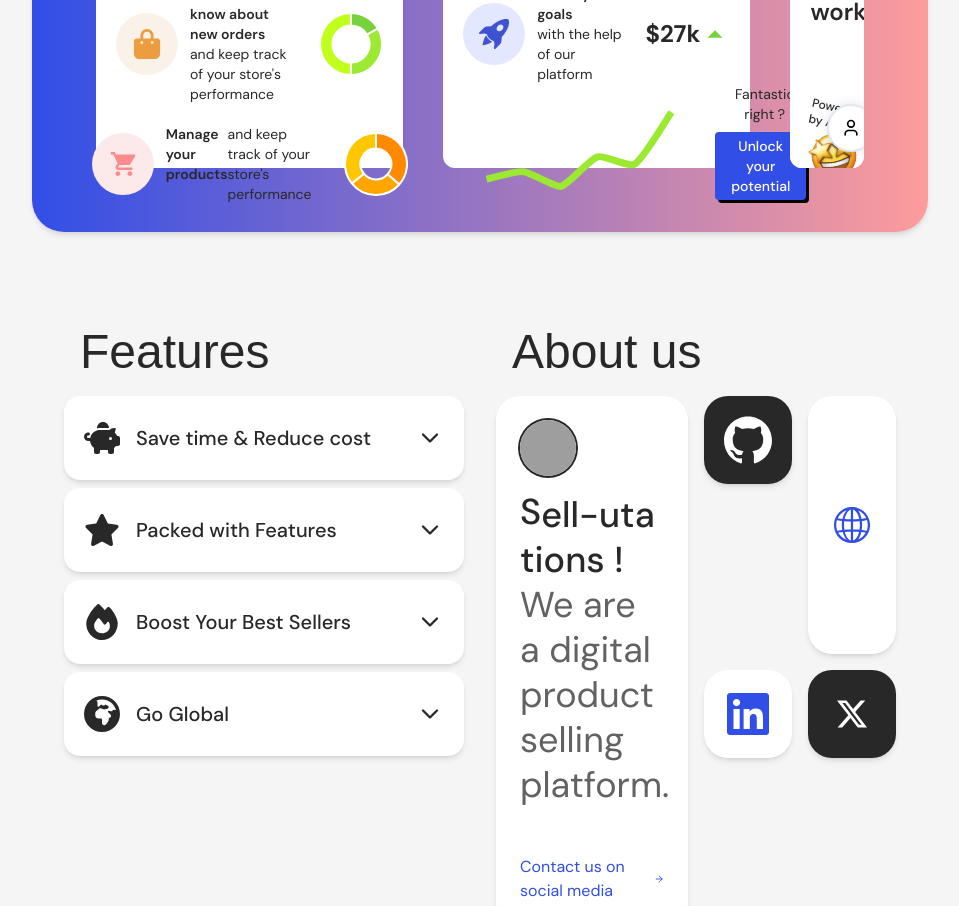
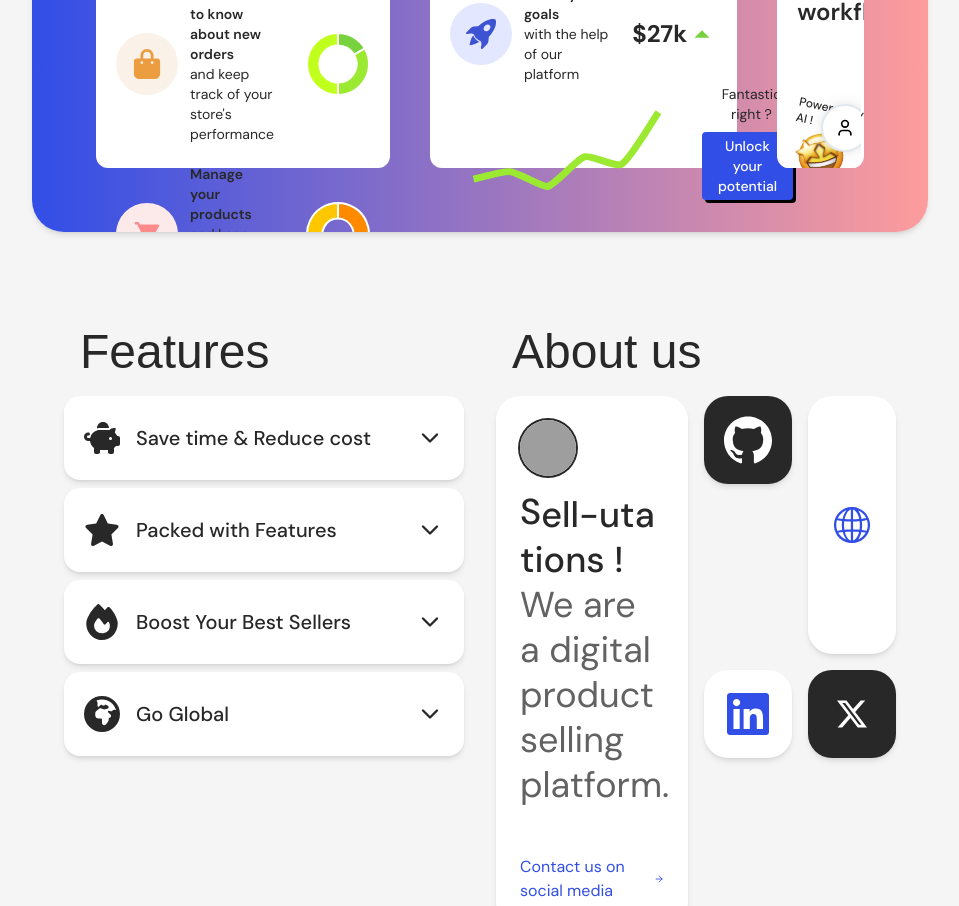
Before and after one commit to LOISGALLAUD/sell-hackathon, a Next.js app: page / in a window 1280 px wide. Shown: the part 1200-2106 px from the top of the page, without its empty margins (160-1119 px from the left). Built offline with nearby package versions, Linux system fonts and the light colour scheme; grey boxes are pictures that could not be loaded; a web font is replaced by a local one.

Commit message:
fix:doughnut

```diff
--- a/app/components/DoughnutCharts.tsx
+++ b/app/components/DoughnutCharts.tsx
@@ -79,8 +79,8 @@ const DoughnutCharts = () => {
         </div>
 
         <div className="flex flex-col justify-start">
-          <p className="xl:text-md text-sm flex justify-center items-center">
-            <span className="font-normal xl:font-semibold flex justify-center items-center">
+          <p className="xl:text-md text-sm">
+            <span className="font-normal xl:font-semibold">
               Manage your products &nbsp;
             </span>
             <span className="hidden xl:block">
```
